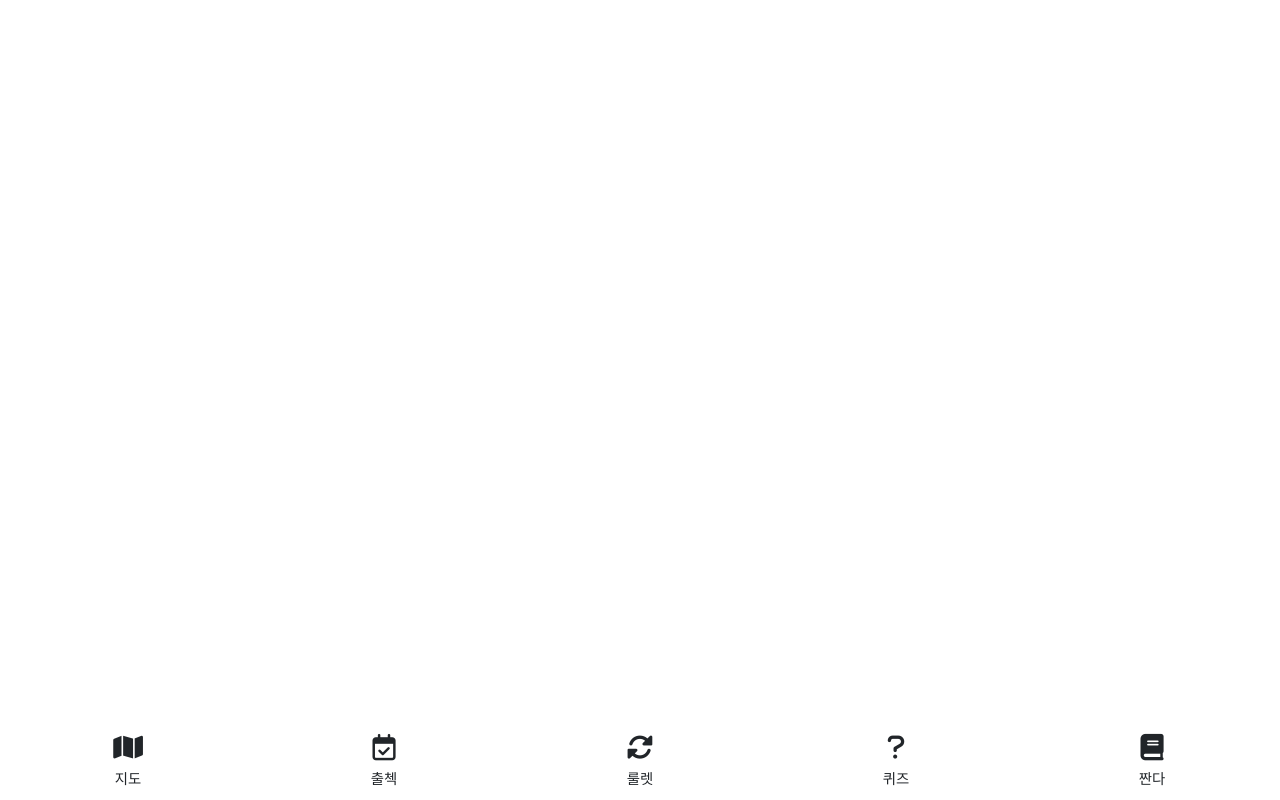
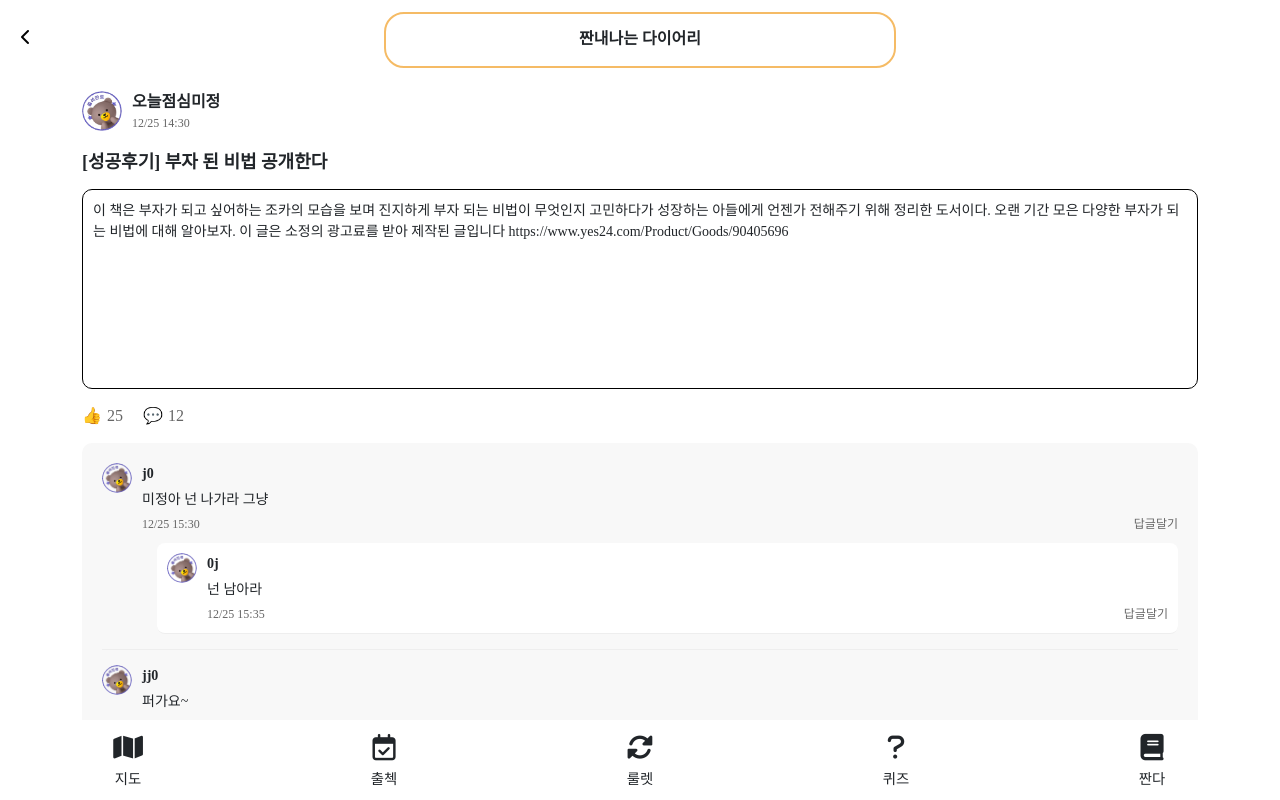
Before and after one commit to kb-ZanGo/Zango-front, a Vue app: page /detail in a window 1280 px wide. Before the commit this address had no page. Built offline with nearby package versions, Linux system fonts and the light colour scheme; a web font is replaced by a local one.

Commit message:
feat : 게시글 상세 UI (/detail)

```diff
--- /dev/null
+++ b/src/pages/Detail.vue
@@ -0,0 +1,280 @@
+<template>
+  <div class="head">
+    <div class="close">
+      <button>
+        <i class="fa-solid fa-chevron-left"></i>
+      </button>
+    </div>
+    <div class="head-container">짠내나는 다이어리</div>
+  </div>
+
+  <div class="container">
+    <div class="profile">
+      <div class="profile-info">
+        <div class="profile-left">
+          <img src="@/assets/icons/stamp.png" class="profile-img" />
+          <div class="user-info">
+            <div class="username">오늘점심미정</div>
+            <div class="post-time">12/25 14:30</div>
+          </div>
+        </div>
+      </div>
+    </div>
+
+    <div class="content">
+      <h2 class="content-title">[성공후기] 부자 된 비법 공개한다</h2>
+      <p class="content-text">
+        이 책은 부자가 되고 싶어하는 조카의 모습을 보며 진지하게 부자 되는 비법이 무엇인지
+        고민하다가 성장하는 아들에게 언젠가 전해주기 위해 정리한 도서이다. 오랜 기간 모은 다양한
+        부자가 되는 비법에 대해 알아보자. 이 글은 소정의 광고료를 받아 제작된 글입니다
+        https://www.yes24.com/Product/Goods/90405696
+      </p>
+      <div class="interaction">
+        <div class="like">
+          👍
+          <span>25</span>
+        </div>
+        <div class="comment">
+          💬
+          <span>12</span>
+        </div>
+      </div>
+    </div>
+
+    <div class="comments">
+      <div class="comment-item">
+        <div class="comment-profile">
+          <img src="@/assets/icons/stamp.png" class="comment-profile-img" />
+          <div class="comment-info">
+            <div class="comment-username">j0</div>
+            <div class="comment-text">미정아 넌 나가라 그냥</div>
+            <div class="like-reply">
+              <div class="comment-time">12/25 15:30</div>
+              <div class="reply-btn">답글달기</div>
+            </div>
+          </div>
+        </div>
+        <div class="reply-container">
+          <div class="comment-item reply">
+            <div class="comment-profile">
+              <img src="@/assets/icons/stamp.png" class="comment-profile-img" />
+              <div class="comment-info">
+                <div class="comment-username">0j</div>
+                <div class="comment-text">넌 남아라</div>
+                <div class="like-reply">
+                  <div class="comment-time">12/25 15:35</div>
+                  <div class="reply-btn">답글달기</div>
+                </div>
+              </div>
+            </div>
+          </div>
+        </div>
+      </div>
+      <div class="comment-item">
+        <div class="comment-profile">
+          <img src="@/assets/icons/stamp.png" class="comment-profile-img" />
+          <div class="comment-info">
+            <div class="comment-username">jj0</div>
+            <div class="comment-text">퍼가요~</div>
+            <div class="like-reply">
+              <div class="comment-time">12/25 15:30</div>
+              <div class="reply-btn">답글달기</div>
+            </div>
+          </div>
+        </div>
+        <div class="reply-container">
+          <div class="comment-item reply">
+            <div class="comment-profile">
+              <img src="@/assets/icons/stamp.png" class="comment-profile-img" />
+              <div class="comment-info">
+                <div class="comment-username">j0</div>
+                <div class="comment-text">너도 나가라 그냥</div>
+                <div class="like-reply">
+                  <div class="comment-time">12/25 15:35</div>
+                  <div class="reply-btn">답글달기</div>
+                </div>
+              </div>
+            </div>
+          </div>
+        </div>
+      </div>
+    </div>
+  </div>
+</template>
+
+<script setup></script>
+
+<style scoped>
+.container {
+  height: 80vh;
+  overflow-y: auto;
+}
+
+.head {
+  height: 10vh;
+  display: flex;
+  justify-content: center;
+  align-items: center;
+}
+
+.close {
+  position: absolute;
+  left: 15px;
+  top: 25px;
+}
+
+.close button {
+  border: none;
+  background-color: transparent;
+}
+
+.head-container {
+  height: 70%;
+  width: 40%;
+  border: 2px solid #f5bb65;
+  border-radius: 20px;
+  text-align: center;
+  font-weight: bold;
+  padding-top: 13px;
+}
+
+.profile {
+  padding: 10px 0px 0 0px;
+}
+
+.profile-info {
+  display: flex;
+  justify-content: space-between;
+  align-items: center;
+}
+
+.profile-left {
+  display: flex;
+  align-items: center;
+  gap: 10px;
+}
+
+.profile-img {
+  width: 40px;
+  height: 40px;
+  border-radius: 50%;
+}
+
+.user-info {
+  display: flex;
+  flex-direction: column;
+}
+
+.username {
+  font-weight: bold;
+  font-size: 16px;
+}
+
+.post-time {
+  font-size: 12px;
+  color: #666;
+}
+
+.content {
+  padding: 20px 0px 0px 0px;
+}
+
+.content-title {
+  font-size: 18px;
+  font-weight: bold;
+  margin-bottom: 15px;
+}
+
+.content-text {
+  height: 200px;
+  font-size: 14px;
+  line-height: 1.5;
+  margin-bottom: 0px;
+  border: 1px solid #000000;
+  border-radius: 10px;
+  padding: 10px;
+  overflow-y: auto;
+  overflow-wrap: break-word;
+}
+
+.interaction {
+  display: flex;
+  gap: 20px;
+  padding: 15px 0;
+}
+
+.like,
+.comment {
+  display: flex;
+  align-items: center;
+  gap: 5px;
+  color: #666;
+}
+
+.comments {
+  padding: 5px 20px 20px 20px;
+  border-radius: 10px;
+  background-color: #f8f8f8;
+}
+
+.comment-item {
+  padding: 15px 0px 15px 0px;
+  border-bottom: 1px solid #eee;
+}
+
+.comment-profile {
+  display: flex;
+  gap: 10px;
+}
+
+.comment-profile-img {
+  width: 30px;
+  height: 30px;
+  border-radius: 50%;
+}
+
+.comment-info {
+  flex: 1;
+}
+
+.comment-username {
+  font-weight: bold;
+  font-size: 14px;
+  margin-bottom: 5px;
+}
+
+.comment-text {
+  font-size: 14px;
+  margin-bottom: 5px;
+}
+
+.like-reply {
+  display: flex;
+  justify-content: space-between;
+  align-items: center;
+  margin-top: 5px;
+}
+
+.comment-time {
+  font-size: 12px;
+  color: #666;
+}
+
+.reply-btn {
+  font-size: 12px;
+  color: #666;
+  cursor: pointer;
+}
+
+.reply-container {
+  margin-left: 40px;
+  margin-top: 10px;
+  padding-left: 15px;
+}
+
+.reply {
+  background-color: white;
+  border-radius: 8px;
+  padding: 10px;
+}
+</style>
--- a/src/router/index.js
+++ b/src/router/index.js
@@ -10,6 +10,7 @@ import GroupBuy from '@/components/zzanda/GroupBuy.vue';
 import HoneyTip from '@/components/zzanda/HoneyTip.vue';
 import Quiz from '@/pages/Quiz.vue';
 import QuizResult from '@/pages/QuizResult.vue';
+import Detail from '@/pages/Detail.vue';
 
 const router = createRouter({
   history: createWebHistory(import.meta.env.BASE_URL),
@@ -69,6 +70,11 @@ const router = createRouter({
       name: 'QuizResult',
       component: QuizResult,
     },
+    {
+      path: '/detail',
+      name: 'Detail',
+      component: Detail,
+    },
   ],
 });
 
```
